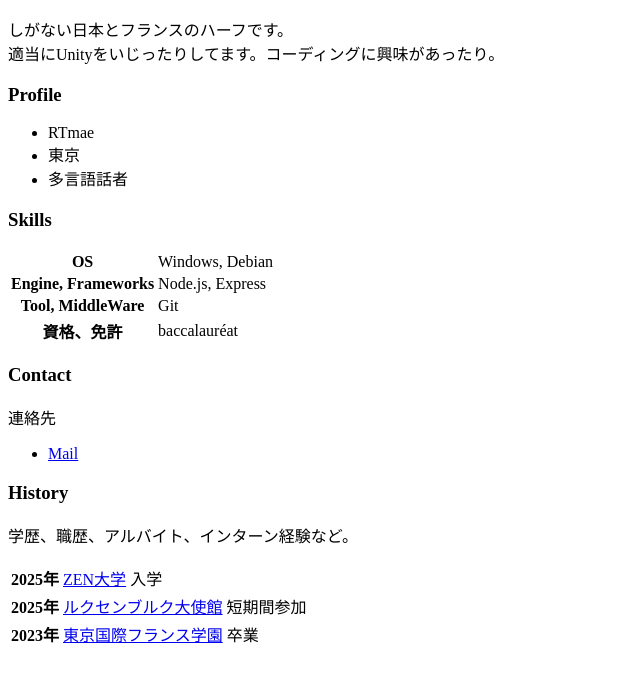
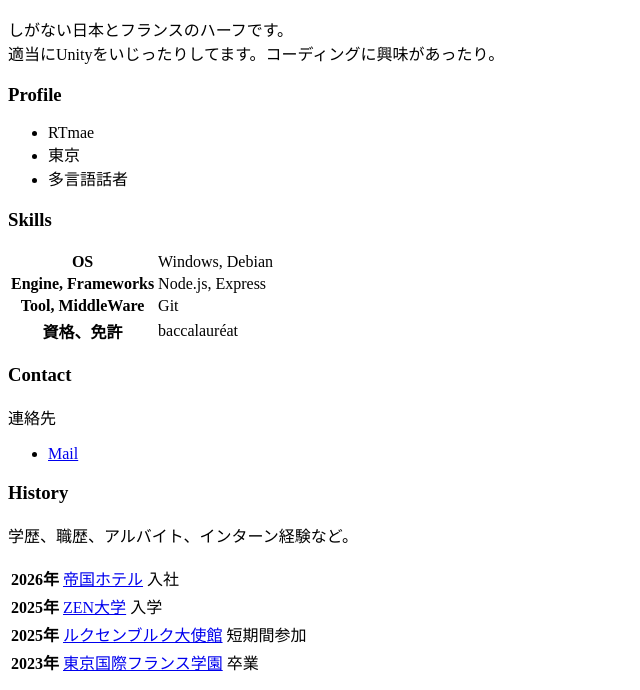
Before and after one commit to RTmae/RTmae.github.io, a plain HTML site: page index.html in a window 1280 px wide. Shown: the part 110-800 px from the top of the page, without its empty margins (0-640 px from the left). Drawn offline with Linux system fonts and the light colour scheme.

Commit message:
経歴の追加

```diff
--- a/index.html
+++ b/index.html
@@ -52,6 +52,11 @@
     <h3>History</h3>
     <p>学歴、職歴、アルバイト、インターン経験など。</p>
     <table>
+
+      <tr>
+        <th>2026年</th>
+        <td><a href="https://zen.ac.jp/">帝国ホテル</a> 入社</td>
+      </tr>
       <tr>
         <th>2025年</th>
         <td><a href="https://zen.ac.jp/">ZEN大学</a> 入学</td>
```
